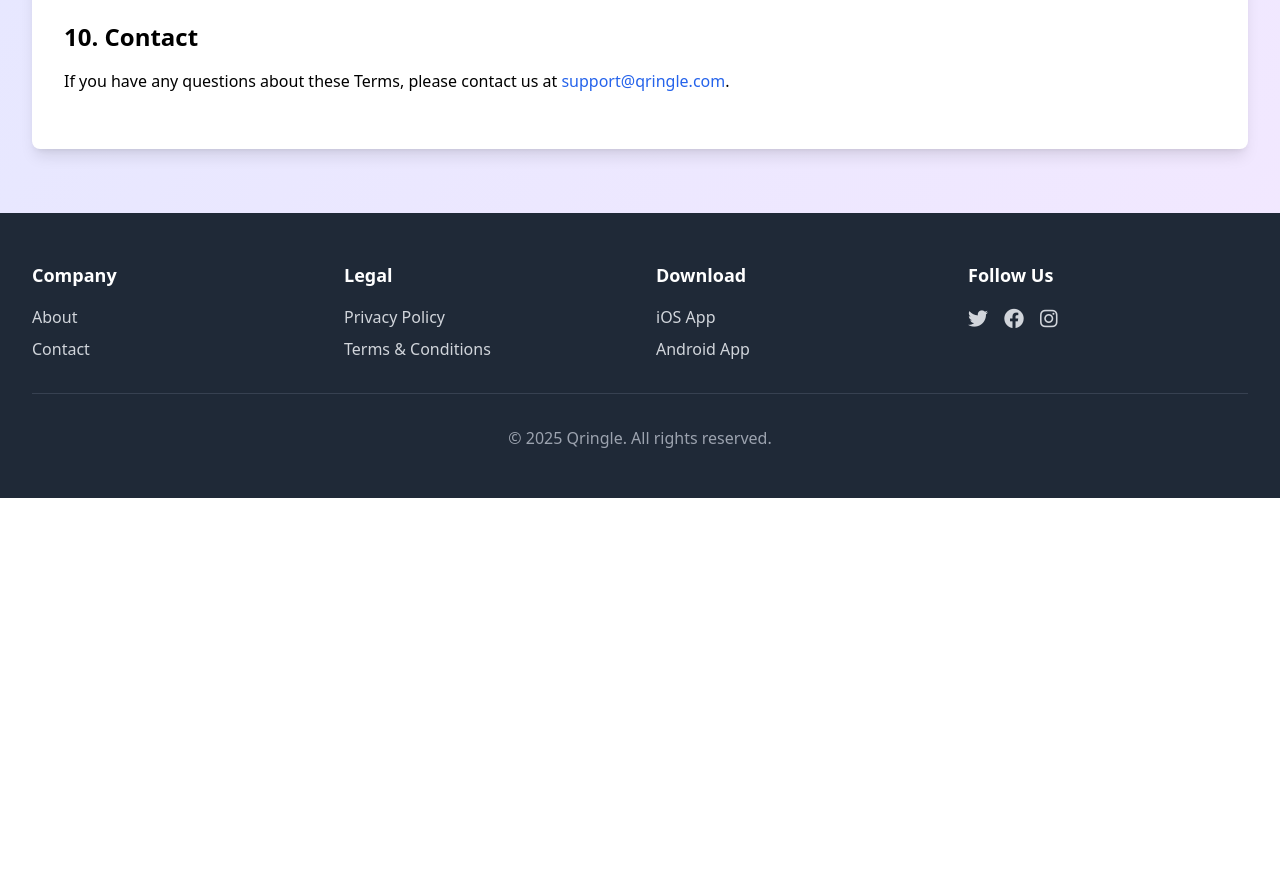
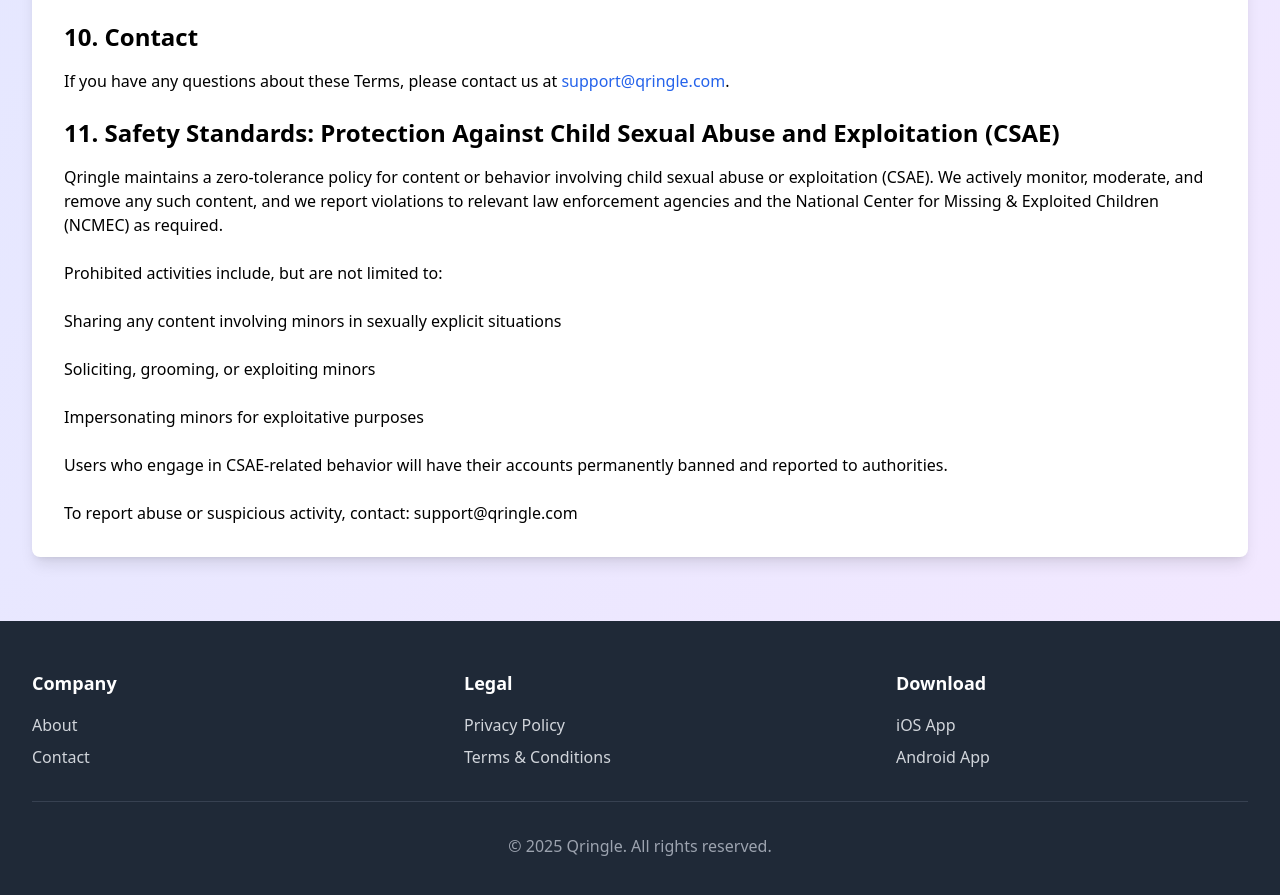
Before and after one commit to mdhasib1/qringle.com, a plain HTML site: page terms.html in a window 1280 px wide. Shown: the part 1347-2242 px from the top of the page. Before the commit the page ends 1845 px from the top, so only its background shows below. Drawn offline with nearby package versions, Linux system fonts and the light colour scheme.

Commit message:
first commit

```diff
--- a/terms.html
+++ b/terms.html
@@ -180,6 +180,37 @@
               >support@qringle.com</a
             >.
           </p>
+          <h2 class="text-2xl font-bold mb-4">
+            11. Safety Standards: Protection Against Child Sexual Abuse and
+            Exploitation (CSAE)
+          </h2>
+          <p class="mb-6">
+            Qringle maintains a zero-tolerance policy for content or behavior
+            involving child sexual abuse or exploitation (CSAE). We actively
+            monitor, moderate, and remove any such content, and we report
+            violations to relevant law enforcement agencies and the National
+            Center for Missing & Exploited Children (NCMEC) as required.
+          </p>
+          <p class="mb-6">
+            Prohibited activities include, but are not limited to:
+          </p>
+          <p class="mb-6">
+            Sharing any content involving minors in sexually explicit situations
+          </p>
+          <p class="mb-6">Soliciting, grooming, or exploiting minors</p>
+          <p class="mb-6">Impersonating minors for exploitative purposes</p>
+          <p class="mb-6">
+            Users who engage in CSAE-related behavior will have their accounts
+            permanently banned and reported to authorities.
+          </p>
+          To report abuse or suspicious activity, contact:
+          <a
+            href="mailto:support@qringle.com"
+            target="_blank"
+            rel="noopener noreferrer"
+          >
+            support@qringle.com
+          </a>
         </div>
       </div>
     </div>
@@ -187,7 +218,7 @@
     <!-- Footer -->
     <footer class="bg-gray-800">
       <div class="max-w-7xl mx-auto py-12 px-4 sm:px-6 lg:px-8">
-        <div class="grid grid-cols-2 md:grid-cols-4 gap-8">
+        <div class="grid grid-cols-1 md:grid-cols-3 gap-20">
           <div>
             <h3 class="text-white text-lg font-semibold mb-4">Company</h3>
             <ul class="space-y-2">
@@ -245,29 +276,6 @@
               </li>
             </ul>
           </div>
-          <div>
-            <h3 class="text-white text-lg font-semibold mb-4">Follow Us</h3>
-            <div class="flex space-x-4">
-              <a
-                href="#"
-                class="text-gray-300 hover:text-white transition-colors"
-              >
-                <i class="fab fa-twitter text-xl"></i>
-              </a>
-              <a
-                href="#"
-                class="text-gray-300 hover:text-white transition-colors"
-              >
-                <i class="fab fa-facebook text-xl"></i>
-              </a>
-              <a
-                href="#"
-                class="text-gray-300 hover:text-white transition-colors"
-              >
-                <i class="fab fa-instagram text-xl"></i>
-              </a>
-            </div>
-          </div>
         </div>
         <div class="mt-8 border-t border-gray-700 pt-8">
           <p class="text-center text-gray-400">
```
Also changed, not shown: about.html (+1 -24 lines), contact.html (+25 -25 lines), index.html (+1 -24 lines), privacy.html (+2 -25 lines).
